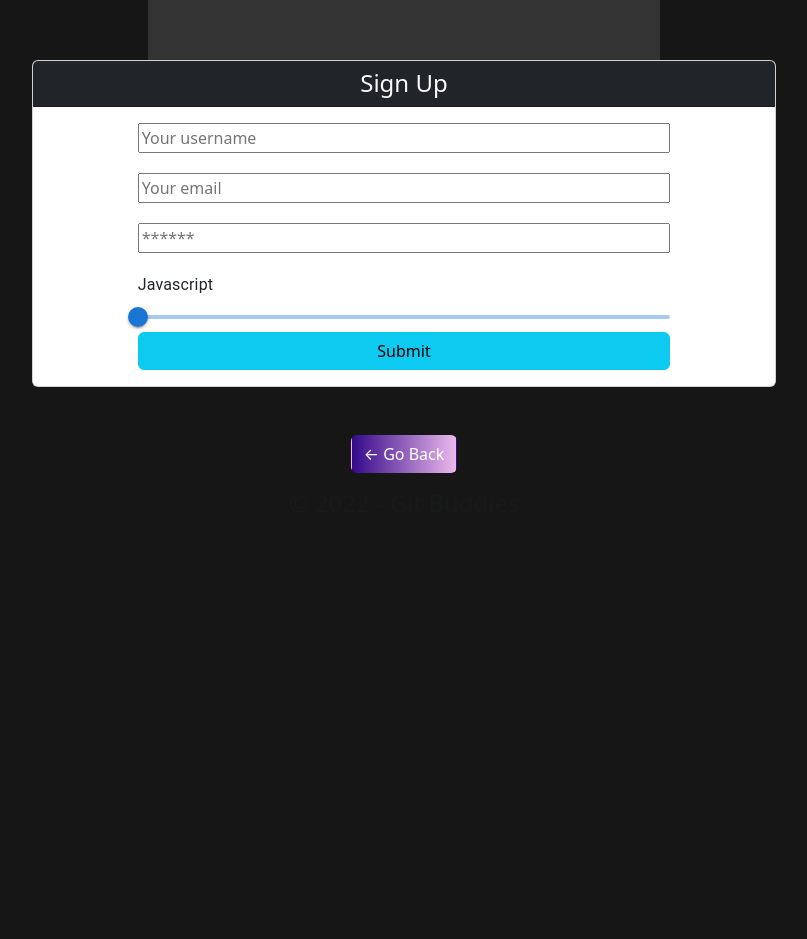
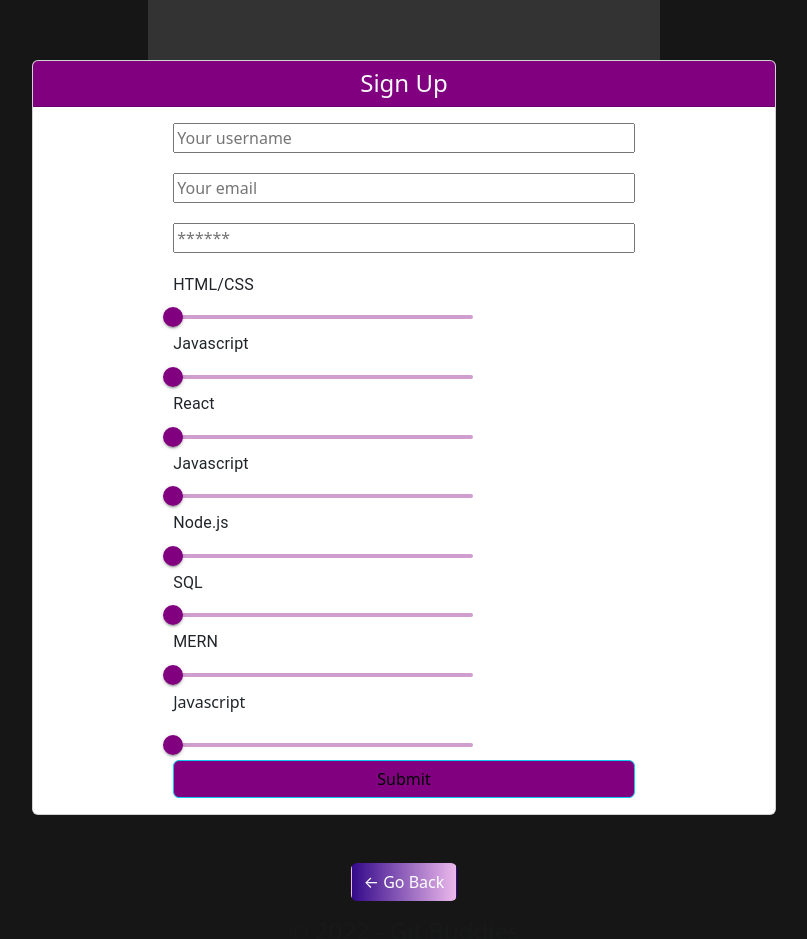
Before and after one commit to LorenzoFTSIC/LFCoders, a React (Create React App) app in the folder client/: page /signup in a window 1280 px wide. Shown: the part 960-1899 px from the top of the page, without its empty margins (236-1043 px from the left). Before the commit the page ends 1550 px from the top, so only its background shows below. Built offline with nearby package versions, Linux system fonts and the light colour scheme.

Commit message:
Styling Sign up page

```diff
--- a/client/src/pages/Signup.js
+++ b/client/src/pages/Signup.js
@@ -7,25 +7,39 @@ import { ADD_PROFILE } from '../utils/mutations';
 import Auth from '../utils/auth';
 import Slider from '@mui/material/Slider';
 import Typography from '@mui/material/Typography';
+import { purple } from '@mui/material/colors';
 const styles = {
   form: {
     display:"flex",
     justifyContent: "center",
     flexDirection: "column",
-    width:"75%",
+    width:"65%",
     margin:"auto",
   },
   h4: {
     textAlign:"center",
+    backgroundColor:"purple"
 
   },
   center: {
     margin:"0 auto"
   },
   input:{
-    marginBottom: "20px"
+    marginBottom: "20px",
+    color:"purple",
+  },
+  jsSlider: {
+    font:"auto",
+
+},
+  submit: {
+   backgroundColor:"purple",
+   cursor: "pointer"
+}
   }
-}
+
+
+
 
 const Signup = () => {
   const [formState, setFormState] = useState({
@@ -66,7 +80,7 @@ const Signup = () => {
     <main className="flex-row justify-center mb-4">
       <div className="col-12 col-lg-8" style={styles.center}>
         <div className="card">
-          <h4 className="card-header bg-dark text-light p-2"  style={styles.h4}>Sign Up</h4>
+          <h4 className="card-header text-light  p-2"  style={styles.h4}>Sign Up</h4>
           <div className="card-body">
             {data ? (
               <p>
@@ -102,15 +116,76 @@ const Signup = () => {
                   value={formState.password}
                   onChange={handleChange}
                 />
-                <Typography id="js-slider" gutterBottom>
+                <Typography style={styles.jsSlider} gutterBottom>
+                HTML/CSS
+              </Typography>
+                <Slider defaultValue={0} aria-label="Default" aria-labelledby="js-slider" valueLabelDisplay="auto"
+                    sx={{
+                    width: 300,
+                    color: 'purple',
+                       }} />
+                <Typography style={styles.jsSlider} gutterBottom>
                 Javascript
               </Typography>
-                <Slider defaultValue={0} aria-label="Default" aria-labelledby="js-slider" valueLabelDisplay="auto" />
+                <Slider defaultValue={0} aria-label="Default" aria-labelledby="js-slider" valueLabelDisplay="auto"
+                  sx={{
+                    width: 300,
+                    color: 'purple',
+                       }} />
+                <Typography style={styles.jsSlider} gutterBottom>
+                React
+              </Typography>
+                <Slider defaultValue={0} aria-label="Default" aria-labelledby="js-slider" valueLabelDisplay="auto"
+                sx={{
+                  width: 300,
+                  color: 'purple',
+                     }} />
+                <Typography style={styles.jsSlider} gutterBottom>
+                Javascript
+              </Typography>
+                <Slider defaultValue={0} aria-label="Default" aria-labelledby="js-slider" valueLabelDisplay="auto"
+                sx={{
+                  width: 300,
+                  color: 'purple',
+                     }} />
+                <Typography style={styles.jsSlider} gutterBottom>
+                Node.js
+              </Typography>
+                <Slider defaultValue={0} aria-label="Default" aria-labelledby="js-slider" valueLabelDisplay="auto"
+                sx={{
+                  width: 300,
+                  color: 'purple',
+                     }}/>
+                <Typography style={styles.jsSlider} gutterBottom>
+                SQL
+              </Typography>
+                <Slider defaultValue={0} aria-label="Default" aria-labelledby="js-slider" valueLabelDisplay="auto"
+                sx={{
+                  width: 300,
+                  color: 'purple',
+                     }}/>
+                <Typography style={styles.jsSlider} gutterBottom>
+                MERN
+              </Typography>
+                <Slider defaultValue={0} aria-label="Default" aria-labelledby="js-slider" valueLabelDisplay="auto"
+                sx={{
+                  width: 300,
+                  color: 'purple',
+                     }}/>
+                <Typography class="js-slider" gutterBottom>
+                Javascript
+              </Typography>
+                <Slider defaultValue={0} aria-label="Default" aria-labelledby="js-slider" valueLabelDisplay="auto"
+                sx={{
+                  width: 300,
+                  color: 'purple',
+                     }} />
 
                 <button
                   className="btn btn-block btn-info"
-                  style={{ cursor: 'pointer' }}
+                  style={styles.submit}
                   type="submit"
+
                 >
                   Submit
                 </button>
```
